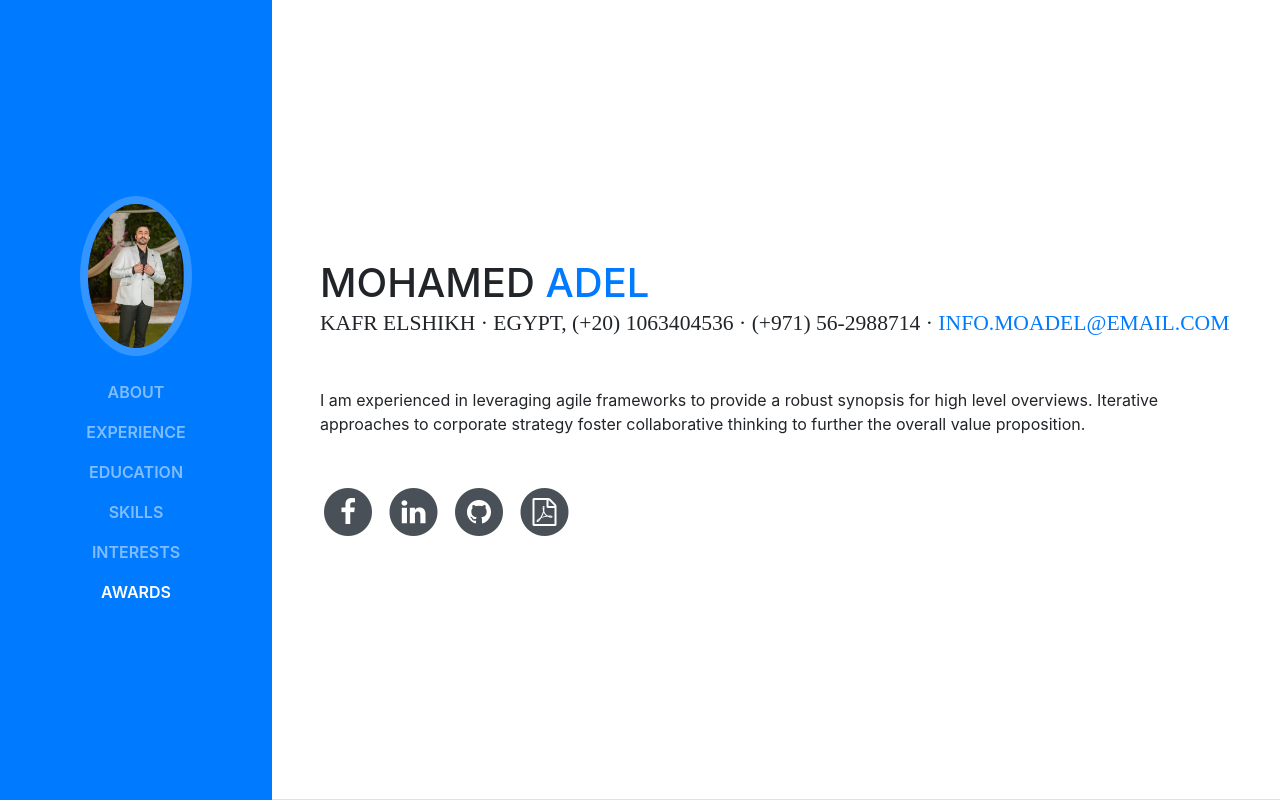
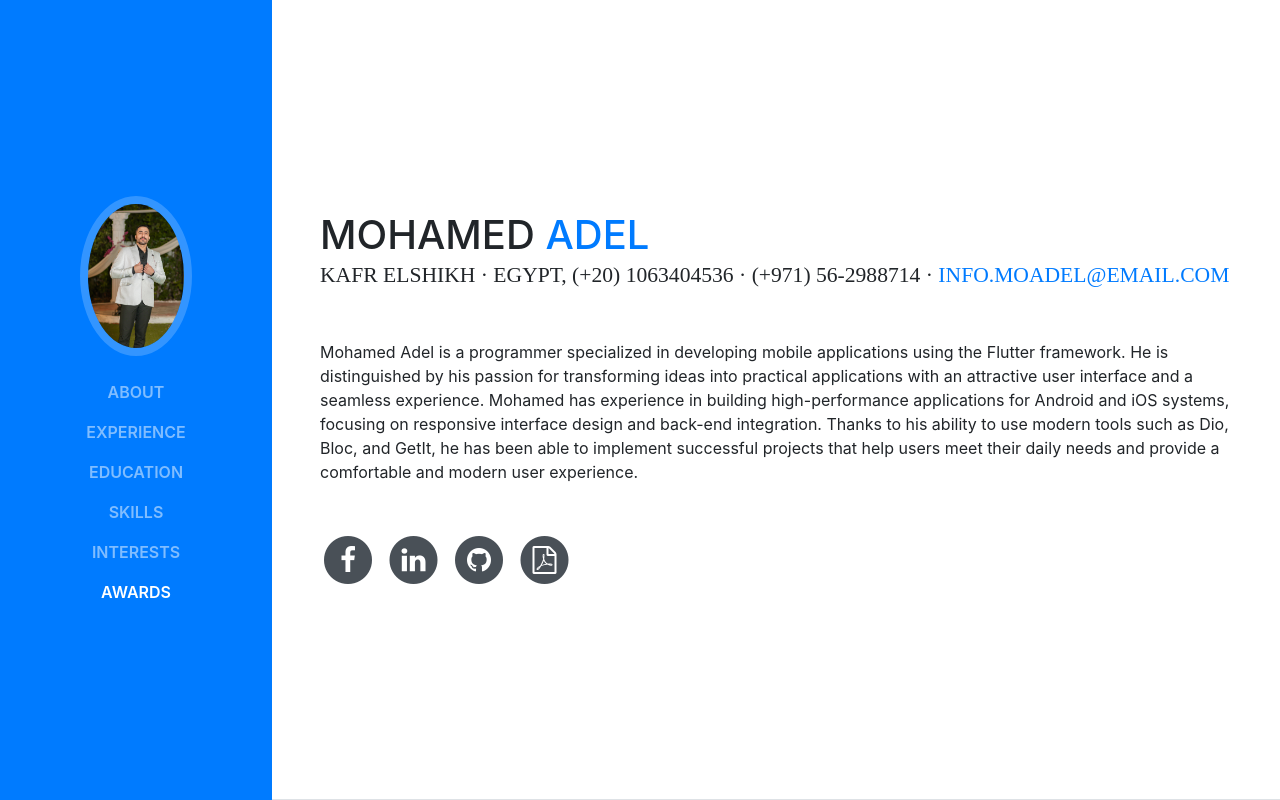
Before and after one commit to MohAdell/Portfolio, a website with bundled scripts: page index.html in a window 1280 px wide. Shown: the top 800 px of the page. Built offline with nearby package versions, Linux system fonts and the light colour scheme; a web font is replaced by a local one.

Commit message:
Update index.html

```diff
--- a/index.html
+++ b/index.html
@@ -72,7 +72,7 @@
           <div class="subheading mb-5">Kafr Elshikh · Egypt, (+20) 1063404536 · (+971) 56-2988714 ·
             <a href="mailto:name@email.com">Info.MoAdel@email.com</a>
           </div>
-          <p class="mb-5">I am experienced in leveraging agile frameworks to provide a robust synopsis for high level overviews. Iterative approaches to corporate strategy foster collaborative thinking to further the overall value proposition.</p>
+          <p class="mb-5">Mohamed Adel is a programmer specialized in developing mobile applications using the Flutter framework. He is distinguished by his passion for transforming ideas into practical applications with an attractive user interface and a seamless experience. Mohamed has experience in building high-performance applications for Android and iOS systems, focusing on responsive interface design and back-end integration. Thanks to his ability to use modern tools such as Dio, Bloc, and GetIt, he has been able to implement successful projects that help users meet their daily needs and provide a comfortable and modern user experience.</p>
           <ul class="list-inline list-social-icons mb-0">
             <li class="list-inline-item">
               <a href="https://www.facebook.com/MoohAdelll/">
```
